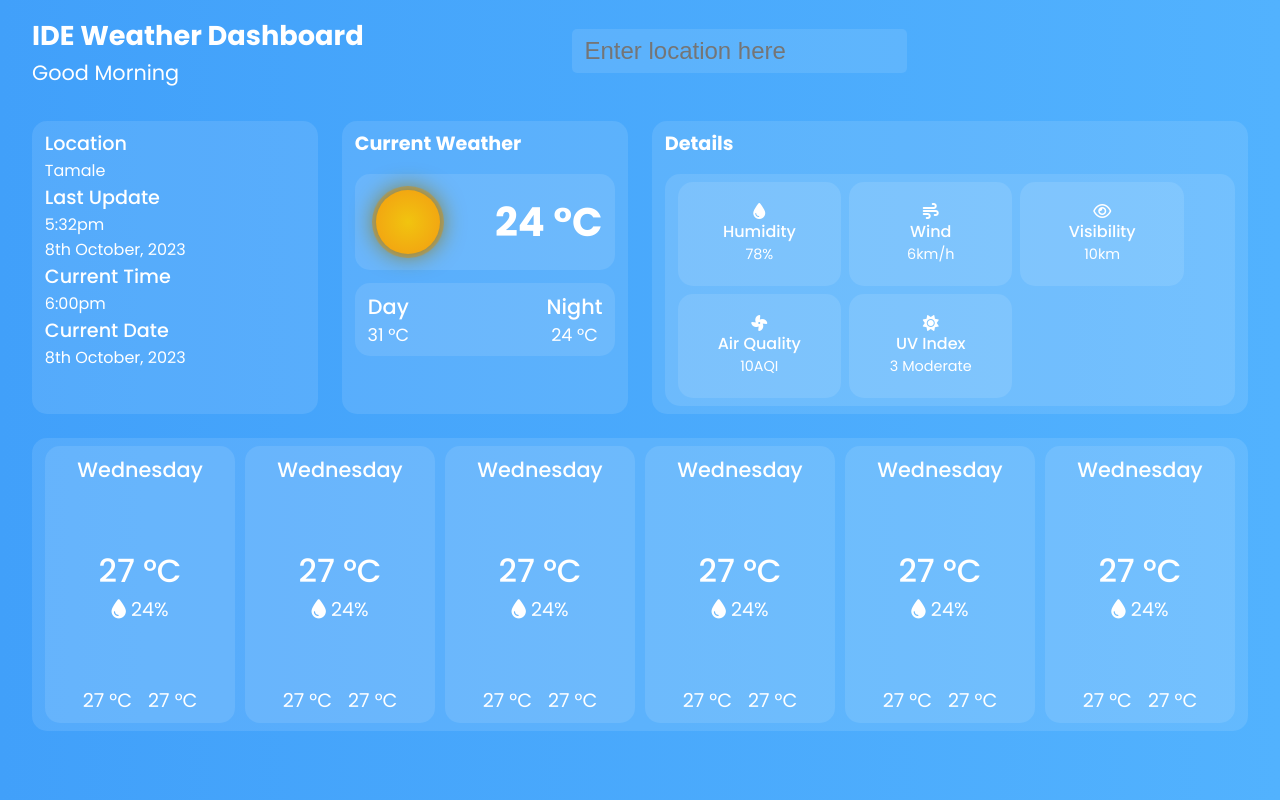
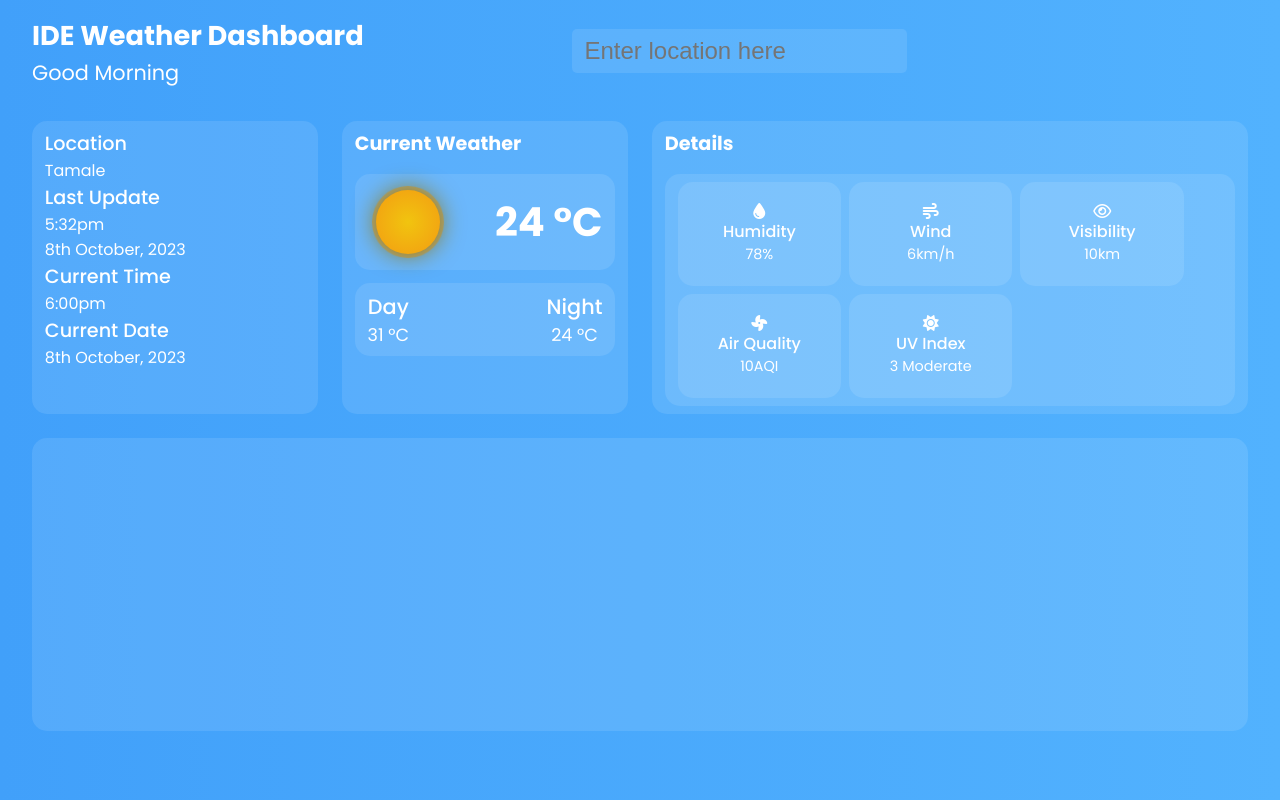
Before and after one commit to BM-Daniel/ide-weather-dashboard, a plain HTML site: page frontend/insights.html in a window 1280 px wide. Drawn offline with Linux system fonts and the light colour scheme.

Commit message:
Create frontend folder

```diff
--- a/insights.html
+++ b/frontend/insights.html
@@ -17,7 +17,7 @@
     <section class="header">
       <div class="nav">
         <h1>IDE Weather Dashboard</h1>
-        <p>Good Morning</p>
+        <p id="greeting">Good Morning</p>
       </div>
 
       <div class="search">
@@ -31,20 +31,20 @@
       <section class="one">
         <div>
           <p class="name">Location</p>
-          <p class="value">Tamale</p>
+          <p class="value" id="location">Tamale</p>
         </div>
         <div>
           <p class="name">Last Update</p>
-          <p class="value">5:32pm</p>
-          <p class="value">8th October, 2023</p>
+          <p class="value" id="last-update-time">5:32pm</p>
+          <p class="value" id="last-update-date">8th October, 2023</p>
         </div>
         <div>
           <p class="name">Current Time</p>
-          <p class="value">6:00pm</p>
+          <p class="value" id="current-time">6:00pm</p>
         </div>
         <div>
           <p class="name">Current Date</p>
-          <p class="value">8th October, 2023</p>
+          <p class="value" id="current-date">8th October, 2023</p>
         </div>
       </section>
 
@@ -100,74 +100,18 @@
       </section>
 
       <section class="four">
-        <div class="other-days">
+        <!-- <div class="other-days">
           <p>Wednesday</p>
           <div class="middle">
             <p>27 °C</p>
             <p><i class="fa-solid fa-droplet"></i> 24%</p>
           </div>
-          <div class="bottom">
-            <p>27 °C</p>
-            <p>27 °C</p>
-          </div>
-        </div>
-        <div class="other-days">
-          <p>Wednesday</p>
-          <div class="middle">
-            <p>27 °C</p>
-            <p><i class="fa-solid fa-droplet"></i> 24%</p>
-          </div>
-          <div class="bottom">
-            <p>27 °C</p>
-            <p>27 °C</p>
-          </div>
-        </div>
-        <div class="other-days">
-          <p>Wednesday</p>
-          <div class="middle">
-            <p>27 °C</p>
-            <p><i class="fa-solid fa-droplet"></i> 24%</p>
-          </div>
-          <div class="bottom">
-            <p>27 °C</p>
-            <p>27 °C</p>
-          </div>
-        </div>
-        <div class="other-days">
-          <p>Wednesday</p>
-          <div class="middle">
-            <p>27 °C</p>
-            <p><i class="fa-solid fa-droplet"></i> 24%</p>
-          </div>
-          <div class="bottom">
-            <p>27 °C</p>
-            <p>27 °C</p>
-          </div>
-        </div>
-        <div class="other-days">
-          <p>Wednesday</p>
-          <div class="middle">
-            <p>27 °C</p>
-            <p><i class="fa-solid fa-droplet"></i> 24%</p>
-          </div>
-          <div class="bottom">
-            <p>27 °C</p>
-            <p>27 °C</p>
-          </div>
-        </div>
-        <div class="other-days">
-          <p>Wednesday</p>
-          <div class="middle">
-            <p>27 °C</p>
-            <p><i class="fa-solid fa-droplet"></i> 24%</p>
-          </div>
-          <div class="bottom">
-            <p>27 °C</p>
-            <p>27 °C</p>
-          </div>
-        </div>
+        -->
       </section>
     </div>
   </div>
+
+
+  <script src="insights.js"></script>
 </body>
 </html>
```
Also changed, not shown: frontend/index.html (renamed from index.html, +3 -0 lines), frontend/index.css (renamed from index.css), frontend/index.scss (renamed from index.scss), frontend/insights.css (renamed from insights.css), frontend/insights.scss (renamed from insights.scss).
